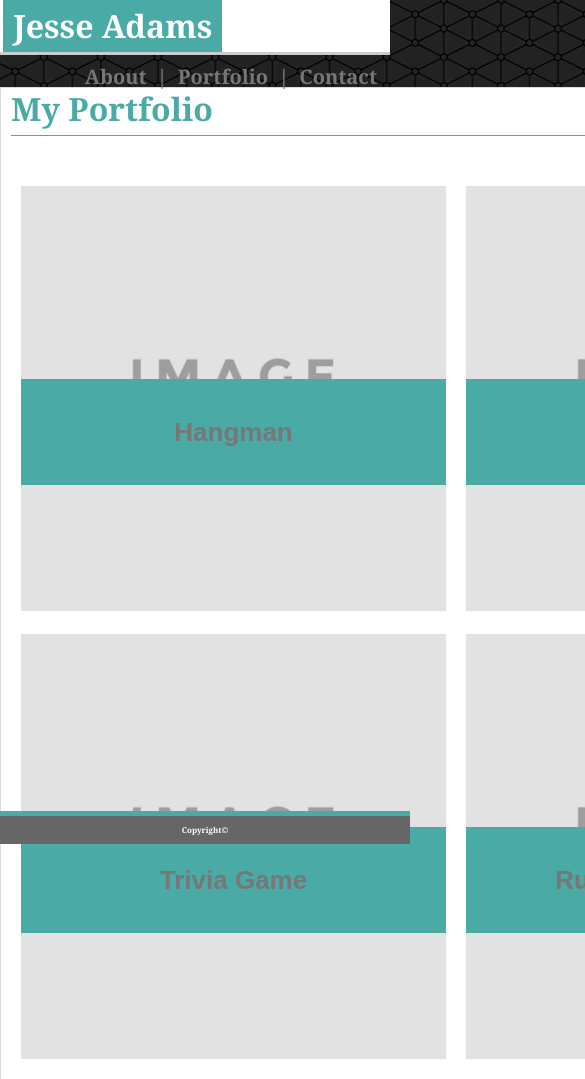
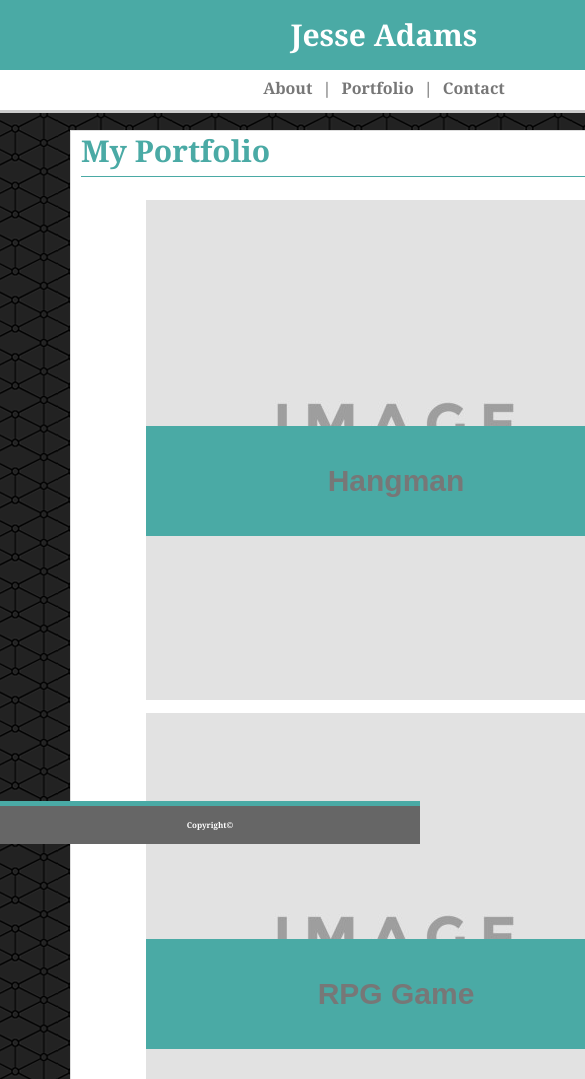
Before and after one commit to jadamsin3d/Responsive-Portfolio, a plain HTML site: page portfolio.html in a window 390 px wide. Shown: the top 1079 px of the page, 585 px wide, since content can reach past the window. Drawn offline with Linux system fonts and the light colour scheme.

Commit message:
finished homework

```diff
--- a/assets/css/style.css
+++ b/assets/css/style.css
@@ -70,10 +70,9 @@ li {
 
 .NaviBar {
     float: right;
-    margin-right: 10px;
     color: #777777;
-    align-self: center;
     padding-top: 15px;
+    padding-right: 10px;
 }
 
 .AboutMeSection {
@@ -181,7 +180,6 @@ a:active {
 
 .portfoliosection {
     width: 938px;
-    /* align-items: center; */
     background-color: #ffffff;
     margin: 30px auto;
     padding: 5px 10px;
@@ -253,3 +251,303 @@ a:active {
 .picsize {
     width: 100%;
 }
+
+@media only screen and (max-width: 980px) {
+    .AboutMeSection {
+        width: 600px;
+        position: Absolute;
+        top: 60px;
+        left: 40px;
+    }
+
+    .portfoliosection {
+        width: 600px;
+        position: absolute;
+        top: 60px;
+        left: 40px;
+    }
+
+    .hangdiv {
+        position: relative;
+        display: inline-block;
+        float: left;
+        width: 200px;
+        margin: 5px;
+    }
+
+    .rpgdiv {
+        position: relative;
+        display: inline-block;
+        float: left;
+        width: 200px;
+        margin: 5px;
+    }
+
+    .triviadiv {
+        position: relative;
+        display: inline-block;
+        float: left;
+        width: 200px;
+        margin: 5px;
+    }
+
+    .rutgersdiv {
+        position: relative;
+        display: inline-block;
+        float: left;
+        width: 200px;
+        margin: 5px;
+    }
+
+    .rpsdiv {
+        position: relative;
+        display: inline-block;
+        float: left;
+        width: 200px;
+        margin: 5px;
+    }
+
+    .projecttitle {
+        font-size: 16px;
+        padding: 20px 0px;
+    }
+
+    .ContactMeDiv {
+        width: 600px;
+        position: absolute;
+        top: 60px;
+        left: 40px;
+    }
+
+    .ContactStyle {
+        width: 75%;
+    }
+
+    h1 {
+        font-size: 24px;
+    }
+
+    h3 {
+        font-size: 16px;
+    }
+
+}
+
+@media only screen and (max-width: 768px) {
+    body {
+        width: 768px;
+    }
+
+    h1 {
+        font-size: 30px;
+    }
+
+    .AboutMeSection {
+        width: 650px;
+        top: 110px;
+        margin: 20px 30px 60px 10px;
+
+    }
+
+    .portfoliosection {
+        width: 650px;
+        top: 110px;
+        margin: 20px 30px 60px 10px;
+    }
+
+    h3 {
+        font-size: 16px;
+    }
+
+    .HeaderName {
+        padding: 40px 10px;
+    }
+
+    .copyright {
+        padding: 15px;
+    }
+
+    .Navibar {
+        padding-top: 40px;
+    }
+
+    .hangdiv {
+        position: relative;
+        display: inline-block;
+        float: left;
+        width: 300px;
+        margin: 5px;
+    }
+
+    .rpgdiv {
+        position: relative;
+        display: inline-block;
+        float: left;
+        width: 300px;
+        margin: 5px;
+    }
+
+    .triviadiv {
+        position: relative;
+        display: inline-block;
+        float: left;
+        width: 300px;
+        margin: 5px;
+    }
+
+    .rutgersdiv {
+        position: relative;
+        display: inline-block;
+        float: left;
+        width: 300px;
+        margin: 5px;
+    }
+
+    .rpsdiv {
+        position: relative;
+        display: inline-block;
+        float: left;
+        width: 300px;
+        margin: 5px;
+    }
+
+    .projecttitle {
+        position: absolute;
+        width: 100%;
+        height: auto;
+        text-align: center;
+        padding: 40px 0px;
+        background-color: #4aaaa5;
+        font-family: Arial, Helvetica, sans-serif;
+        font-size: 24px;
+        z-index: 1;
+        left: 0;
+        top: 45%;
+        font-weight: bold;
+    }
+
+    .ContactMeDiv {
+        width: 650px;
+        top: 110px;
+        margin: 20px 30px 60px 10px;
+    }
+
+    .HeaderName {
+        margin-left: 10px;
+    }
+}
+
+@media only screen and (max-width: 640px) {
+    .TopHeader {
+        background-color: #ffffff;
+        width: 100%;
+        border-bottom: 3px #cccccc solid;
+        display: inline-block;
+        text-align: center;
+    }
+
+    .HeaderName {
+        background-scolor: #4AAAA5;
+        color: #ffffff;
+        width: 100%;
+        margin: 0;
+        text-align: center;
+        display: inline-block;
+        padding: 20px 0px;
+    }
+
+    li {
+        display: inline-block;
+    }
+
+    .NaviBar {
+        color: #777777;
+        display: block;
+        background-color: #ffffff;
+        width: 100%;
+        text-align: center;
+        padding: 0;
+        list-style: none;
+        height: 30px;
+        padding-top: 10px;
+        }
+
+    h1 {
+        font-size: 30px;
+    }
+
+    .AboutMeSection {
+        width: 85%;
+        top: 120px;
+        margin: 20px 30px 60px 60px;
+    }
+
+    ul {
+        background-color: #4aaaa5;
+        width: 100%;
+    }
+
+    .hangdiv {
+        position: relative;
+        display: block;
+        width: 500px;
+        margin: 5px;
+    }
+
+    .rpgdiv {
+        position: relative;
+        display: block;
+        width: 500px;
+        margin: 5px;
+    }
+
+    .triviadiv {
+        position: relative;
+        display: block;
+        width: 500px;
+        margin: 5px;
+    }
+
+    .rutgersdiv {
+        position: relative;
+        display: block;
+        width: 500px;
+        margin: 5px;
+    }
+
+    .rpsdiv {
+        position: relative;
+        display: block;
+        width: 500px;
+        margin: 5px;
+    }
+
+    .GalleryClass {
+        margin: 8px 10%;
+    }
+
+    .copyright {
+        padding: 15px;
+    }
+
+    .portfoliosection {
+        width: 600px;
+        top: 110px;
+        margin: 20px 30px 60px 30px;
+    }
+
+    .projecttitle {
+        position: absolute;
+        width: 100%;
+        height: auto;
+        text-align: center;
+        padding: 40px 0px;
+        background-color: #4aaaa5;
+        font-family: Arial, Helvetica, sans-serif;
+        font-size: 30px;
+        z-index: 1;
+        left: 0;
+        top: 45%;
+        font-weight: bold;
+    }
+}
--- a/portfolio.html
+++ b/portfolio.html
@@ -2,6 +2,7 @@
 <html>
     <head>
         <title>Jesse's Portfolio</title>
+        <meta name="viewport" content="width=device-width">
         <link rel="stylesheet" href="assets/css/reset.css">
         <link rel="stylesheet" href="assets/css/style.css">
     </head>
```
Also changed, not shown: contact.html (+22 -6 lines), index.html (+1 -0 lines).
